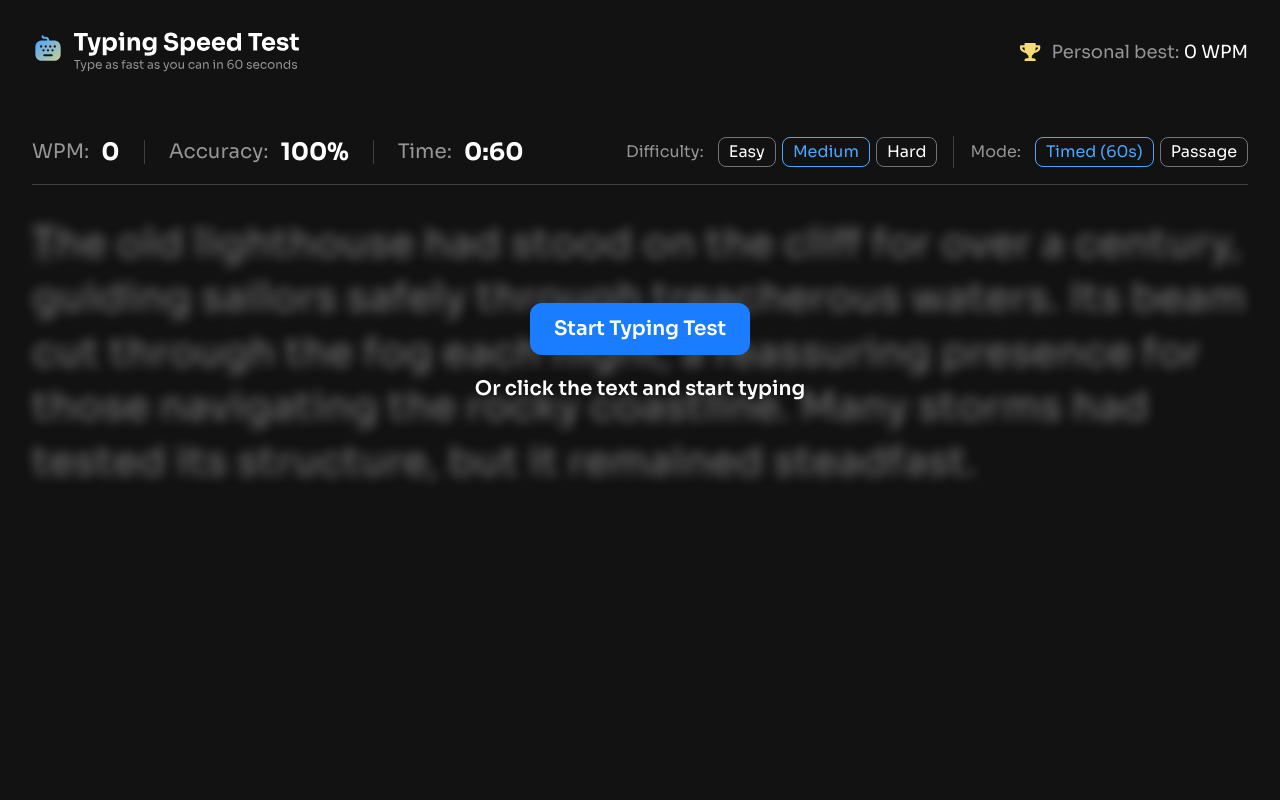
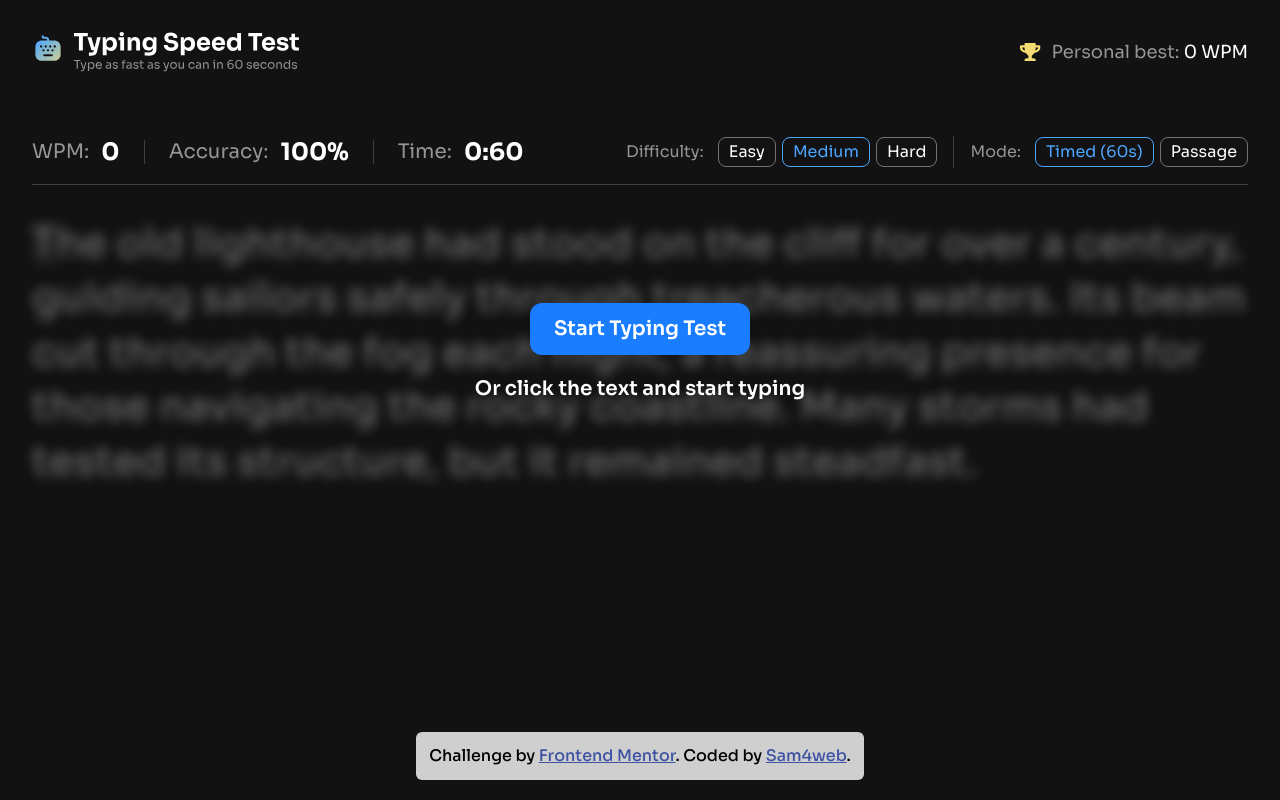
Before and after one commit to sam4web/typing-speed-test, a Vue app: page / in a window 1280 px wide. Built offline with nearby package versions, Linux system fonts and the light colour scheme.

Commit message:
update README, add Attribution

```diff
--- a/src/App.vue
+++ b/src/App.vue
@@ -1,5 +1,5 @@
 <script setup lang="ts">
-  import { Footer, Header, Stats, TypingArea, TypingResults } from '@/components';
+  import { Attribution, Footer, Header, Stats, TypingArea, TypingResults } from '@/components';
   import { useTypingTestStore } from '@/stores/typingTest';
   import { storeToRefs } from 'pinia';
 
@@ -8,7 +8,7 @@
 </script>
 
 <template>
-  <div class="min-h-dvh">
+  <div class="min-h-dvh relative">
     <div class="max-w-7xl w-full mx-auto p-4 lg:p-8">
       <Header />
       <main
@@ -26,5 +26,6 @@
         <Footer v-if="started" />
       </main>
     </div>
+    <Attribution />
   </div>
 </template>
--- /dev/null
+++ b/src/components/Attribution.vue
@@ -0,0 +1,22 @@
+<template>
+  <div
+    id="attribution"
+    class="fixed bottom-5 left-1/2 w-full max-w-md -translate-x-1/2 rounded-md bg-white/80 p-3 text-center text-base font-medium leading-6"
+  >
+    Challenge by
+    <a
+      href="https://www.frontendmentor.io/challenges/typing-speed-test"
+      target="_blank"
+      class="text-[#3e52a3] underline decoration-inherit"
+    >
+      Frontend Mentor</a
+    >. Coded by
+    <a
+      href="https://www.frontendmentor.io/profile/sam4web"
+      target="_blank"
+      class="text-[#3e52a3] underline decoration-inherit"
+    >
+      Sam4web</a
+    >.
+  </div>
+</template>
--- a/src/components/index.ts
+++ b/src/components/index.ts
@@ -4,5 +4,6 @@ import Stats from './Stats.vue';
 import TypingArea from './TypingArea.vue';
 import TypingResults from './TypingResults.vue';
 import Dropdown from './Dropdown.vue';
+import Attribution from './Attribution.vue';
 
-export { Header, Footer, Stats, TypingArea, TypingResults, Dropdown };
+export { Header, Footer, Stats, TypingArea, TypingResults, Dropdown, Attribution };
```
Also changed, not shown: 1 other file (tests, documents, lock files or other folders).
